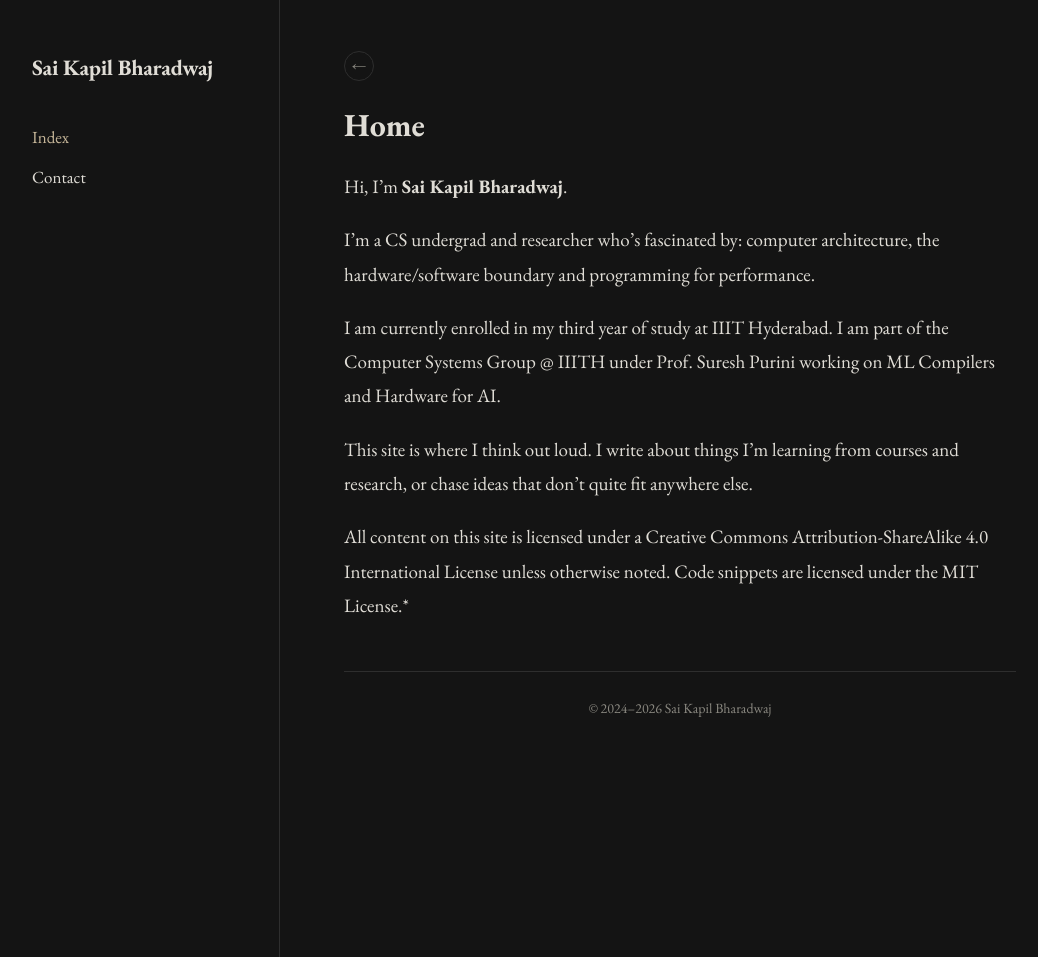
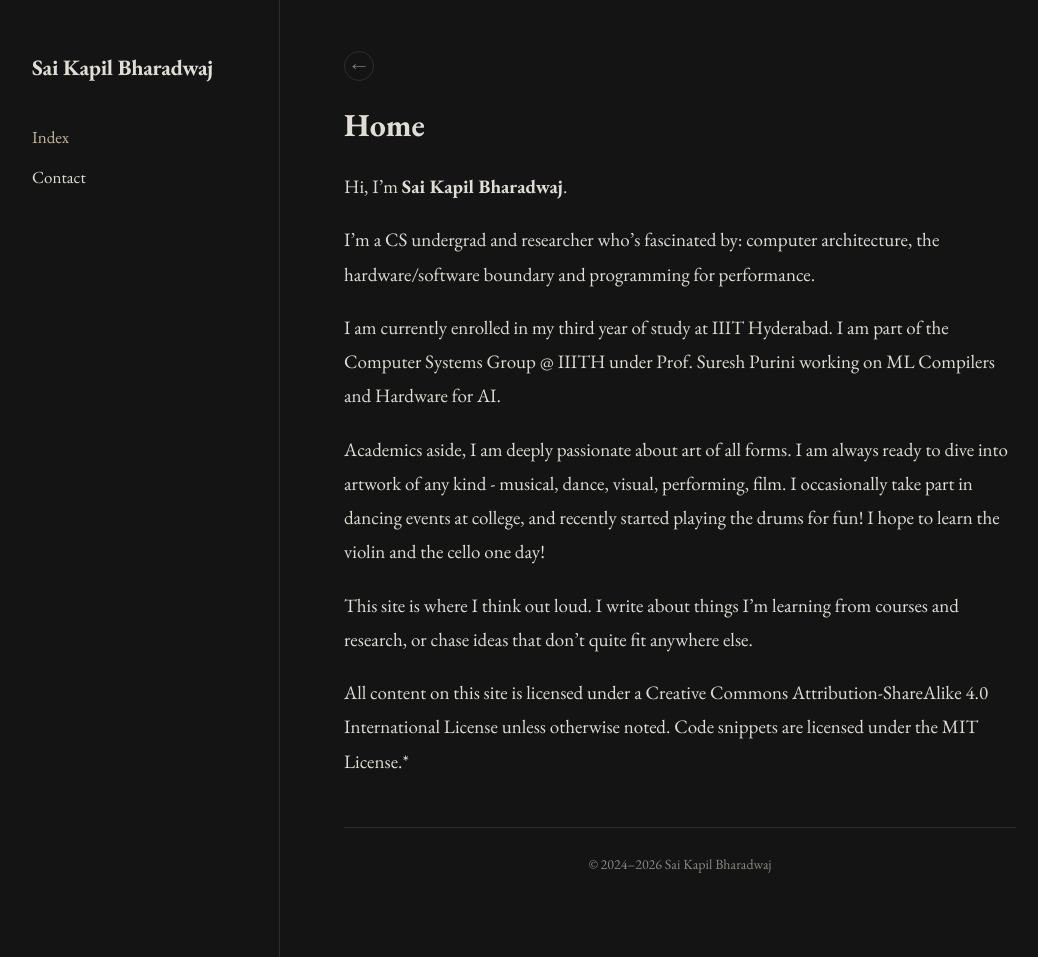
Before and after one commit to StatewideOwl3/statewideowl3.github.io, a Jekyll site: the page built from index.md, in a window 1280 px wide and 957 px high. Shown: the whole window, without its empty margins (0-1038 px from the left). Built offline with Jekyll 4.4.1, drawn with Linux system fonts in a browser that asks for light colours.

Commit message:
added hobbies in index

```diff
--- a/index.md
+++ b/index.md
@@ -9,6 +9,8 @@ I'm a CS undergrad and researcher who's fascinated by: computer architecture, th
 
 I am currently enrolled in my third year of study at [IIIT Hyderabad](https://www.iiit.ac.in/). I am part of the [Computer Systems Group](https://csg.iiit.ac.in/) @ IIITH under [Prof. Suresh Purini](https://www.iiit.ac.in/faculty/suresh-purini/) working on ML Compilers and Hardware for AI.
 
+Academics aside, I am deeply passionate about art of all forms. I am always ready to dive into artwork of any kind - musical, dance, visual, performing, film. I occasionally take part in dancing events at college, and recently started playing the drums for fun! I hope to learn the violin and the cello one day!
+
 This site is where I think out loud. I write about things I'm learning from courses and research, or chase ideas that don't quite fit anywhere else.
 
 All content on this site is licensed under a Creative Commons Attribution-ShareAlike 4.0 International License unless otherwise noted. Code snippets are licensed under the MIT License.*
```
